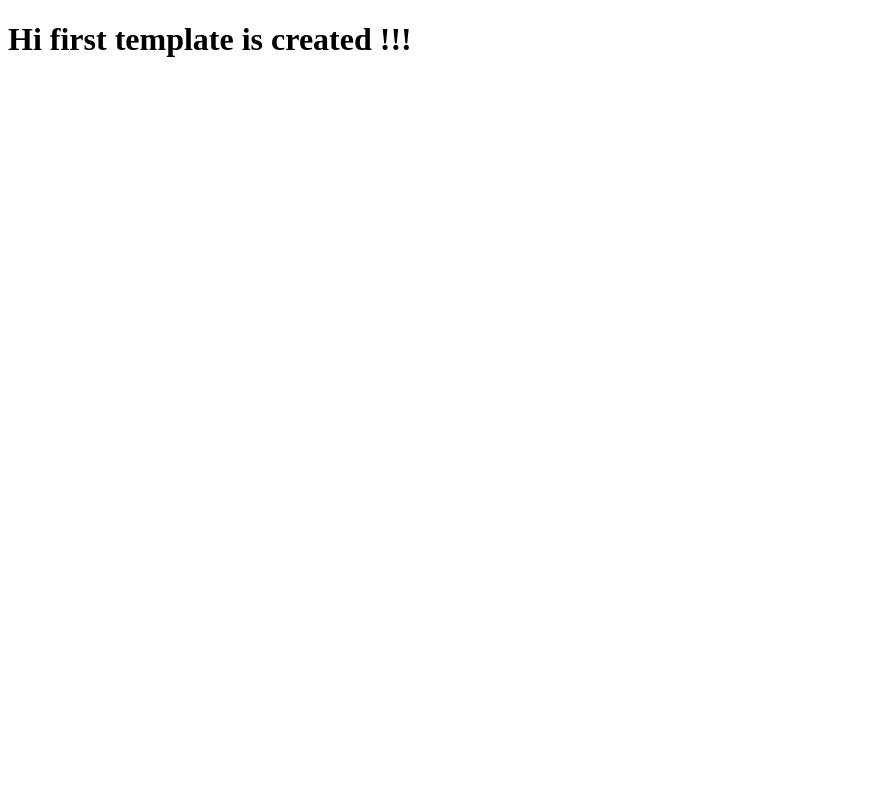
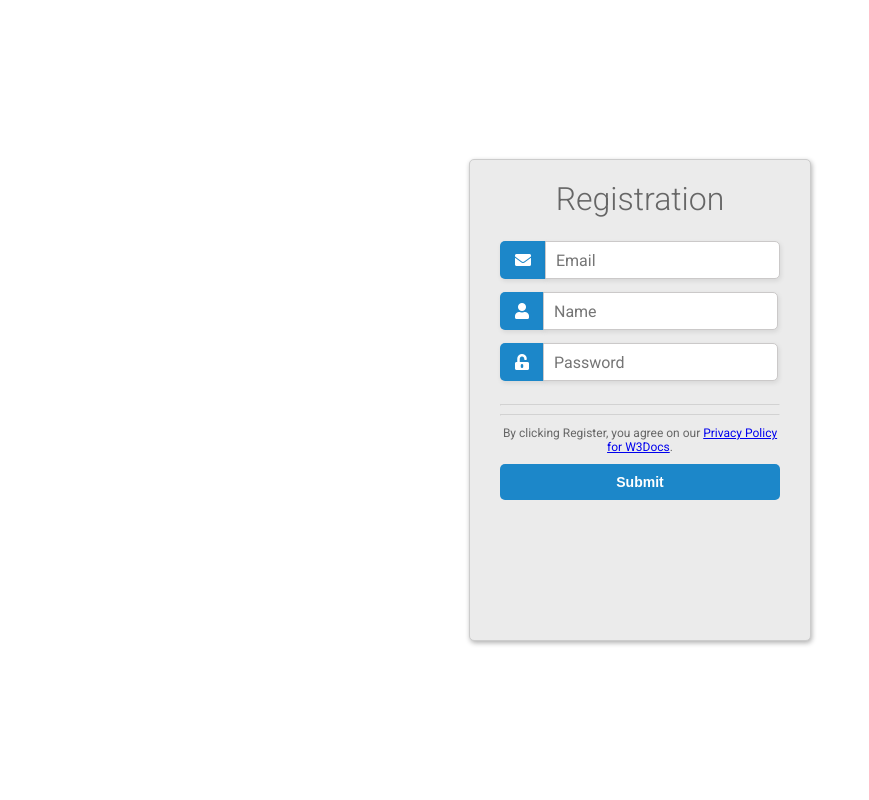
Before and after one commit to ysajjan81/CyberDriveAssessment, a Django app: page / in a window 1280 px wide. Shown: the whole page, without its empty margins (0-869 px from the left). Run offline with Django 3.2, Linux system fonts and the light colour scheme; some libraries are stand-ins or nearby versions.

Commit message:
Registration Page

```diff
--- a/restApiAccountCredentials/restApiAccountCredentials/urls.py
+++ b/restApiAccountCredentials/restApiAccountCredentials/urls.py
@@ -20,4 +20,5 @@ urlpatterns = [
     path('admin/', admin.site.urls),
     path('',views.index, name='index'),
     path('about',views.about, name='about'),
+    path('registration', views.registration, name='registration'),
 ]
--- a/restApiAccountCredentials/restApiAccountCredentials/views.py
+++ b/restApiAccountCredentials/restApiAccountCredentials/views.py
@@ -1,8 +1,14 @@
 from django.http import HttpResponse
 from django.shortcuts import render
+
 def index(request):
     return render(request, 'index.html')
-    # return HttpResponse("<h1>Hello World</h1>")
+
+def registration(request):
+    name = request.GET.get('name', 'default')
+    password = request.GET.get('password','default')
+    email = request.GET.get('email', 'default')
+    return HttpResponse("Hi " + name + "your email is: " + email)
 
 def about(request):
     return HttpResponse("About me")
--- a/restApiAccountCredentials/templates/index.html
+++ b/restApiAccountCredentials/templates/index.html
@@ -1,10 +1,178 @@
+<!--<!DOCTYPE html>-->
+<!--<html lang="en">-->
+<!--<head>-->
+<!--    <meta charset="UTF-8">-->
+<!--    <title>Templates is working</title>-->
+<!--</head>-->
+<!--<body>-->
+<!--<H1>Hi first template is created !!! My name is {{name}} I am from {{place}}</H1>-->
+
+<!--</body>-->
+<!--</html>-->
+
 <!DOCTYPE html>
-<html lang="en">
-<head>
-    <meta charset="UTF-8">
-    <title>Templates is working</title>
-</head>
-<body>
-<H1>Hi first template is created !!!</H1>
-</body>
+<html>
+  <head>
+    <title>Simple registration form</title>
+    <link href="https://fonts.googleapis.com/css?family=Roboto:300,400,500,700" rel="stylesheet">
+    <link rel="stylesheet" href="https://use.fontawesome.com/releases/v5.4.1/css/all.css" integrity="sha384-5sAR7xN1Nv6T6+dT2mhtzEpVJvfS3NScPQTrOxhwjIuvcA67KV2R5Jz6kr4abQsz" crossorigin="anonymous">
+    <style>
+      html, body {
+      display: flex;
+      justify-content: center;
+      height: 100%;
+      }
+      body, div, h1, form, input, p {
+      padding: 0;
+      margin: 0;
+      outline: none;
+      font-family: Roboto, Arial, sans-serif;
+      font-size: 16px;
+      color: #666;
+      }
+      h1 {
+      padding: 10px 0;
+      font-size: 32px;
+      font-weight: 300;
+      text-align: center;
+      }
+      p {
+      font-size: 12px;
+      }
+      hr {
+      color: #a9a9a9;
+      opacity: 0.3;
+      }
+      .main-block {
+      max-width: 340px;
+      min-height: 460px;
+      padding: 10px 0;
+      margin: auto;
+      border-radius: 5px;
+      border: solid 1px #ccc;
+      box-shadow: 1px 2px 5px rgba(0,0,0,.31);
+      background: #ebebeb;
+      }
+      form {
+      margin: 0 30px;
+      }
+      .account-type, .gender {
+      margin: 15px 0;
+      }
+      input[type=radio] {
+      display: none;
+      }
+      label#icon {
+      margin: 0;
+      border-radius: 5px 0 0 5px;
+      }
+      label.radio {
+      position: relative;
+      display: inline-block;
+      padding-top: 4px;
+      margin-right: 20px;
+      text-indent: 30px;
+      overflow: visible;
+      cursor: pointer;
+      }
+      label.radio:before {
+      content: "";
+      position: absolute;
+      top: 2px;
+      left: 0;
+      width: 20px;
+      height: 20px;
+      border-radius: 50%;
+      background: #1c87c9;
+      }
+      label.radio:after {
+      content: "";
+      position: absolute;
+      width: 9px;
+      height: 4px;
+      top: 8px;
+      left: 4px;
+      border: 3px solid #fff;
+      border-top: none;
+      border-right: none;
+      transform: rotate(-45deg);
+      opacity: 0;
+      }
+      input[type=radio]:checked + label:after {
+      opacity: 1;
+      }
+      input[type=text], input[type=password] {
+      width: calc(100% - 57px);
+      height: 36px;
+      margin: 13px 0 0 -5px;
+      padding-left: 10px;
+      border-radius: 0 5px 5px 0;
+      border: solid 1px #cbc9c9;
+      box-shadow: 1px 2px 5px rgba(0,0,0,.09);
+      background: #fff;
+      }
+      input[type=password] {
+      margin-bottom: 15px;
+      }
+      #icon {
+      display: inline-block;
+      padding: 9.3px 15px;
+      box-shadow: 1px 2px 5px rgba(0,0,0,.09);
+      background: #1c87c9;
+      color: #fff;
+      text-align: center;
+      }
+      .btn-block {
+      margin-top: 10px;
+      text-align: center;
+      }
+      button {
+      width: 100%;
+      padding: 10px 0;
+      margin: 10px auto;
+      border-radius: 5px;
+      border: none;
+      background: #1c87c9;
+      font-size: 14px;
+      font-weight: 600;
+      color: #fff;
+      }
+      button:hover {
+      background: #26a9e0;
+      }
+    </style>
+  </head>
+  <body>
+    <div class="main-block">
+      <h1>Registration</h1>
+      <form action='/registration' method='get'>
+<!--        <hr>-->
+<!--        <div class="account-type">-->
+<!--          <input type="radio" value="none" id="radioOne" name="account" checked/>-->
+<!--          <label for="radioOne" class="radio">Personal</label>-->
+<!--          <input type="radio" value="none" id="radioTwo" name="account" />-->
+<!--          <label for="radioTwo" class="radio">Company</label>-->
+<!--        </div>-->
+<!--        <hr>-->
+        <label id="icon" for="name"><i class="fas fa-envelope"></i></label>
+        <input type="text" name="email" id="email" placeholder="Email" required/>
+        <label id="icon" for="name"><i class="fas fa-user"></i></label>
+        <input type="text" name="name" id="name" placeholder="Name" required/>
+        <label id="icon" for="name"><i class="fas fa-unlock-alt"></i></label>
+        <input type="password" name="password" id="password" placeholder="Password" required/>
+        <hr>
+<!--        <div class="gender">-->
+<!--          <input type="radio" value="none" id="male" name="gender" checked/>-->
+<!--          <label for="male" class="radio">Male</label>-->
+<!--          <input type="radio" value="none" id="female" name="gender" />-->
+<!--          <label for="female" class="radio">Female</label>-->
+<!--        </div>-->
+        <hr>
+        <div class="btn-block">
+          <p>By clicking Register, you agree on our <a href="https://www.w3docs.com/privacy-policy">Privacy Policy for W3Docs</a>.</p>
+          <button type="submit">Submit</button>
+        </div>
+      </form>
+    </div>
+  </body>
 </html>
```
